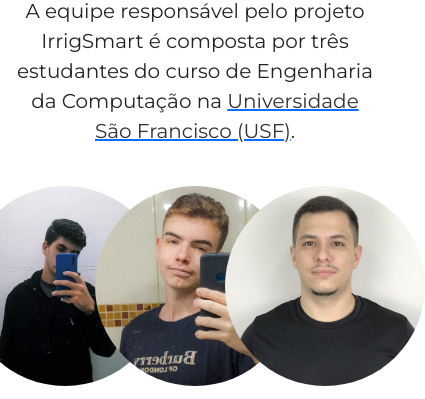
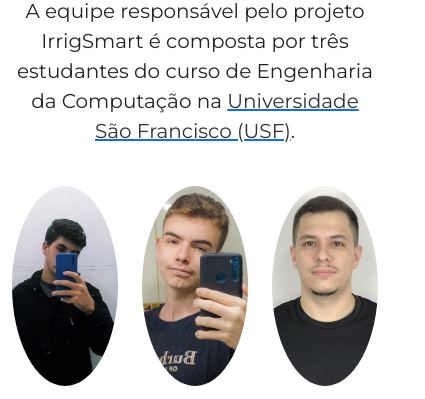
Before and after one commit to justapedro/irrigsmart, a website: page public/index.html in a window 390 px wide. Shown: the part 3651-4050 px from the top of the page, 425 px wide, since content can reach past the window. Drawn offline with Linux system fonts and the light colour scheme.

Commit message:
responsivo

```diff
--- a/public/index.html
+++ b/public/index.html
@@ -102,7 +102,7 @@
                 <div class="row gy-4 row-cols-3 row-cols-md-4 d-flex justify-content-center">
                     <div class="col" data-aos="fade-up" data-aos-delay="250">
                         <div class="card border-0 shadow-none">
-                            <div class="card-body text-center d-flex flex-column align-items-center p-0"><img class="rounded-circle mb-3 fit-cover" width="130" height="130" src="assets/img/guilherme.jpg" style="width: 200px;height: 200px;">
+                            <div class="card-body text-center d-flex flex-column align-items-center p-0"><img class="rounded-circle img-fluid mb-3 fit-cover" width="130" height="130" src="assets/img/guilherme.jpg" style="width: 200px;min-height: 130px;height: 200px;">
                                 <h5 class="fw-bold text-success card-title mb-0"><strong>Guilherme Paupitz</strong></h5>
                                 <p class="text-muted card-text mb-2">RA&nbsp;<span style="color: rgb(33, 37, 41);">2023.10203</span></p>
                                 <ul class="list-inline fs-6 text-muted w-100 mb-0">
@@ -127,7 +127,7 @@
                     </div>
                     <div class="col" data-aos="fade-up" data-aos-delay="350">
                         <div class="card border-0 shadow-none">
-                            <div class="card-body text-center d-flex flex-column align-items-center p-0"><img class="rounded-circle mb-3 fit-cover" width="130" height="130" src="assets/img/pedro.jpg" style="width: 200px;height: 200px;">
+                            <div class="card-body text-center d-flex flex-column align-items-center p-0"><img class="rounded-circle img-fluid mb-3 fit-cover" width="130" height="130" src="assets/img/pedro.jpg" style="width: 200px;height: 200px;">
                                 <h5 class="fw-bold text-success card-title mb-0"><strong>Pedro Marcondes</strong></h5>
                                 <p class="text-muted card-text mb-2">RA&nbsp;<span style="color: rgb(33, 37, 41);">2023.27824</span></p>
                                 <ul class="list-inline fs-6 text-muted w-100 mb-0">
@@ -152,7 +152,7 @@
                     </div>
                     <div class="col" data-aos="fade-up" data-aos-delay="450">
                         <div class="card border-0 shadow-none">
-                            <div class="card-body text-center d-flex flex-column align-items-center p-0"><img class="rounded-circle mb-3 fit-cover" width="130" height="130" src="assets/img/valber.jpg" style="width: 200px;height: 200px;">
+                            <div class="card-body text-center d-flex flex-column align-items-center p-0"><img class="rounded-circle img-fluid mb-3 fit-cover" width="130" height="130" src="assets/img/valber.jpg" style="width: 200px;height: 200px;">
                                 <h5 class="fw-bold text-success card-title mb-0"><strong>Valber Batista</strong></h5>
                                 <p class="text-muted card-text mb-2">RA&nbsp;<span style="color: rgb(33, 37, 41);">2023.31049</span></p>
                                 <ul class="list-inline fs-6 text-muted w-100 mb-0">
```
